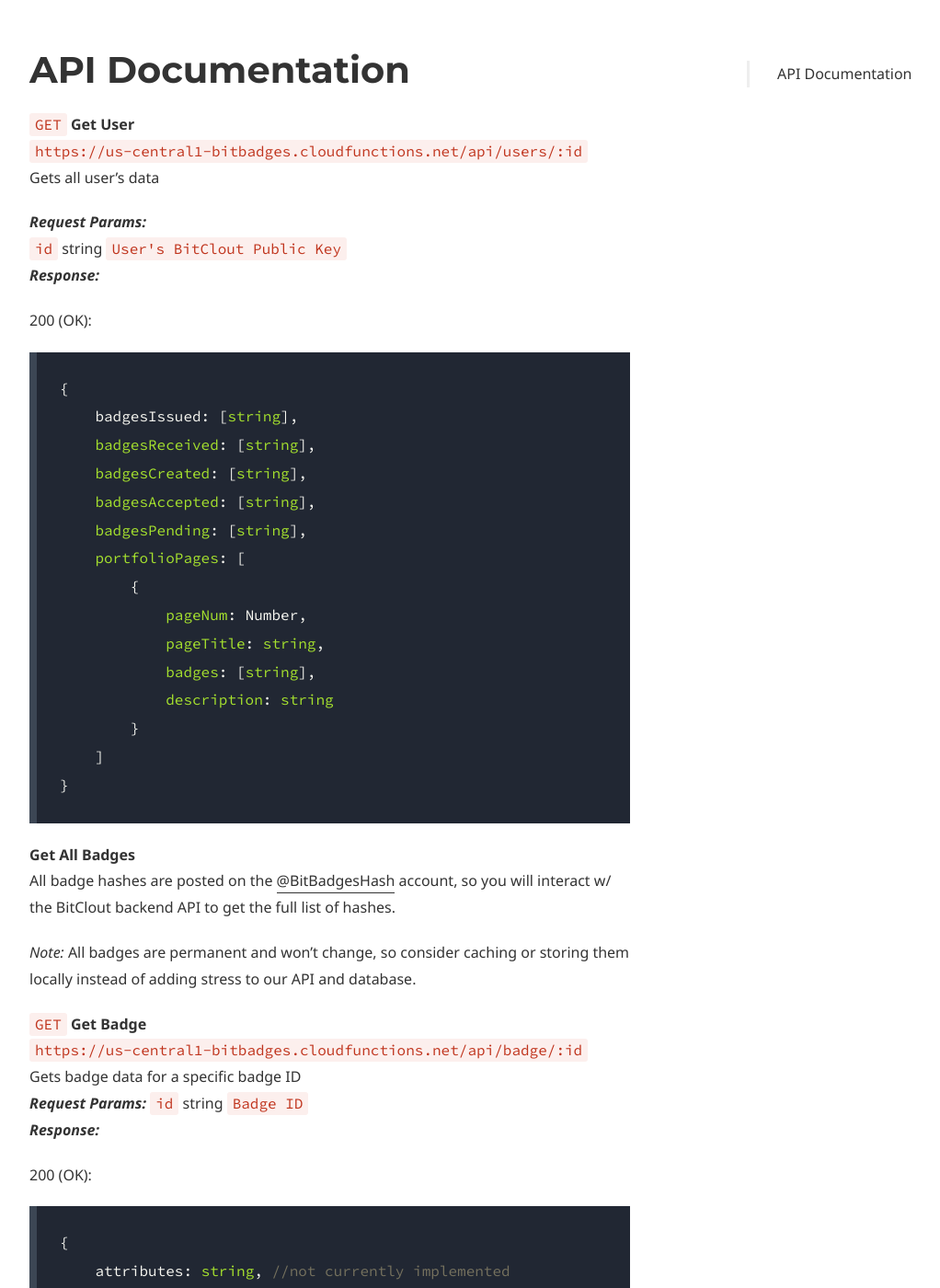
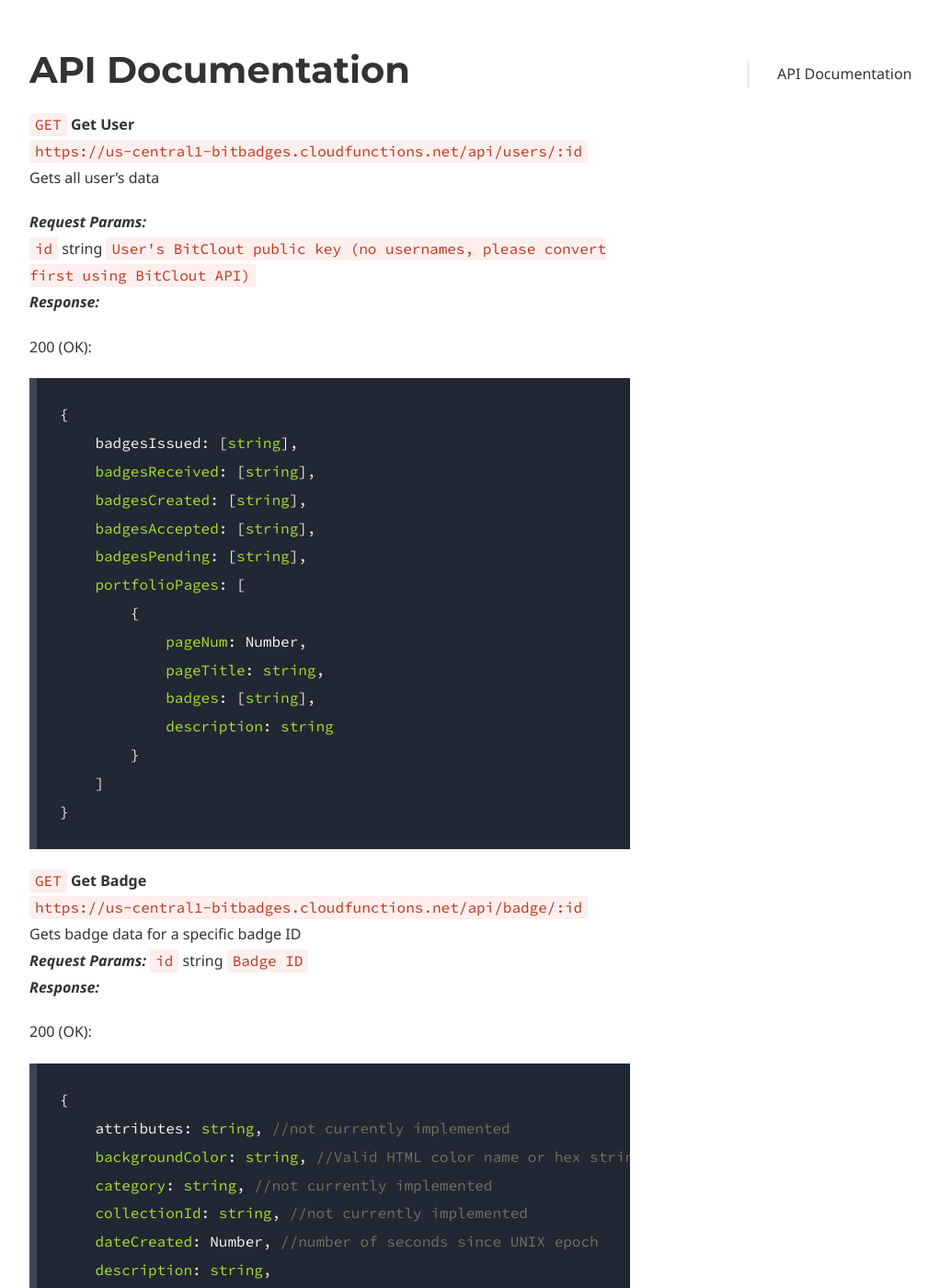
Before and after one commit to BitBadges/bitbadges.github.io, a Jekyll site: the page built from api.md, in a window 1280 px wide and 1400 px high, scrolled down 681 px. Shown: the whole window at 92% size, without its empty margins (38-1060 px from the left). Built offline with Jekyll 4.4.1, drawn with Linux system fonts in a browser that asks for light colours; some web fonts are replaced; some of the changed text lies outside the part shown.

Commit message:
switched ordering

````diff
--- a/api.md
+++ b/api.md
@@ -35,7 +35,7 @@ page_nav:
 Gets all user's data
 
 > **_Request Params:_**
-`id` string `User's BitClout Public Key`
+`id` string `User's BitClout public key (no usernames, please convert first using BitClout API)`
 **_Response:_**
 
 > 200 (OK):
@@ -57,11 +57,6 @@ Gets all user's data
     ]
 }
 ```
-
-**Get All Badges**
-All badge hashes are posted on the [@BitBadgesHash](https://bitclout.com/u/BitBadgesHash) account, so you will interact w/ the BitClout backend API to get the full list of hashes.
-
-_Note:_ All badges are permanent and won't change, so consider caching or storing them locally instead of adding stress to our API and database.
 
 `GET` **Get Badge**
 `https://us-central1-bitbadges.cloudfunctions.net/api/badge/:id`
@@ -127,6 +122,11 @@ Gets all data for badges specified
     ]
 }
 ```
+
+`GET` **Get All Badges**
+All badge hashes are posted on the [@BitBadgesHash](https://bitclout.com/u/BitBadgesHash) account, so please interact w/ the BitClout backend API to see the full list of hashes.
+
+_Note:_ All badges are permanent and won't change, so consider caching or storing them locally instead of adding stress to our API and database.
 
 `POST` **Create Badge**
 `https://us-central1-bitbadges.cloudfunctions.net/api/badge`
````
